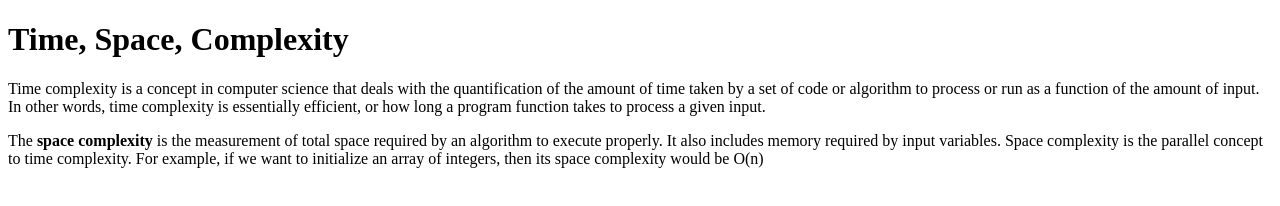
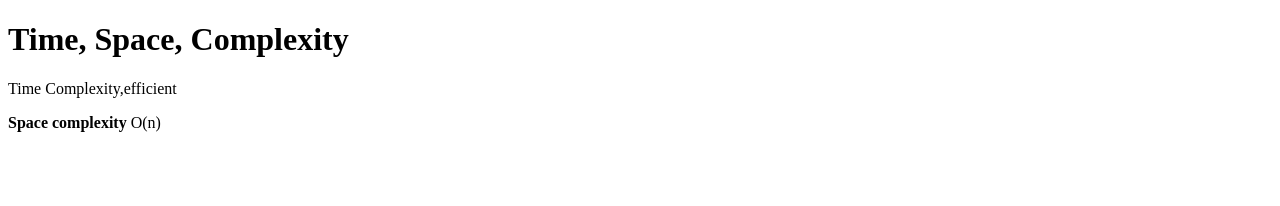
Before and after one commit to acciojob/time-and-space-complexity-ksrilaya, a website: page main.html in a window 1280 px wide. Drawn offline with Linux system fonts and the light colour scheme.

Commit message:
created a submission

```diff
--- a/main.html
+++ b/main.html
@@ -8,14 +8,8 @@
 
 <body>
 	<h1>Time, Space, Complexity</h1>
-	<p>
-		Time complexity is a concept in computer science that deals with the quantification of the amount of time taken by a set of code or algorithm to process or run as a function of the amount of input.
-		In other words, time complexity is essentially efficient, or how long a program function takes to process a given input.
-	</p>
-	<p>
-		The <b>space complexity</b> is the measurement of total space required by an algorithm to execute properly. It also includes memory required by input variables.
-		Space complexity is the parallel concept to time complexity. For example, if we want to initialize an array of integers, then its space complexity would be O(n)
-	</p>
+	<p>Time Complexity,efficient</p>
+	<p><b>Space complexity</b> O(n)</p>
 		<!-- the entire body must be written by student -->
     <script type="text/javascript" src="./script.js">
 </script>
```
